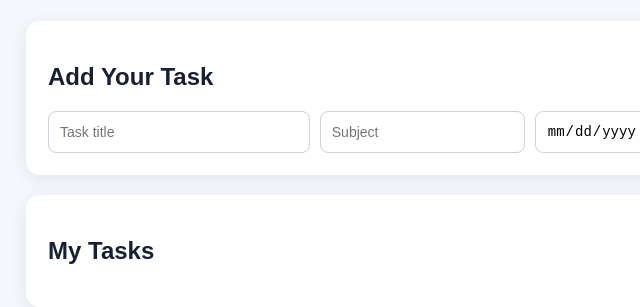
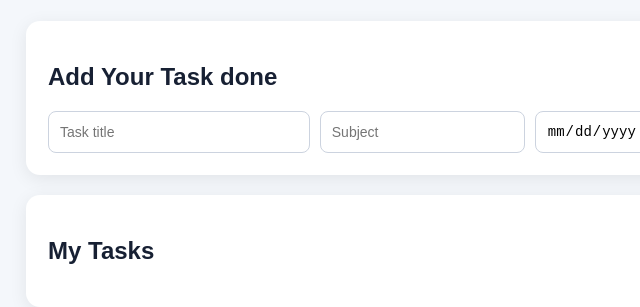
Before and after one commit to janhavii67/Devops_CIE, a website: page public/index.html in a window 1280 px wide. Shown: the part 155-462 px from the top of the page, 159-799 px from the left. Drawn offline with Linux system fonts and the light colour scheme; no server answers.

Commit message:
changed heading

```diff
--- a/public/index.html
+++ b/public/index.html
@@ -16,7 +16,7 @@
     </header>
 
     <section class="card">
-      <h2>Add Your Task</h2>
+      <h2>Add Your Task done</h2>
       <form id="taskForm">
         <input id="title" placeholder="Task title" required>
         <input id="subject" placeholder="Subject" required>
```
